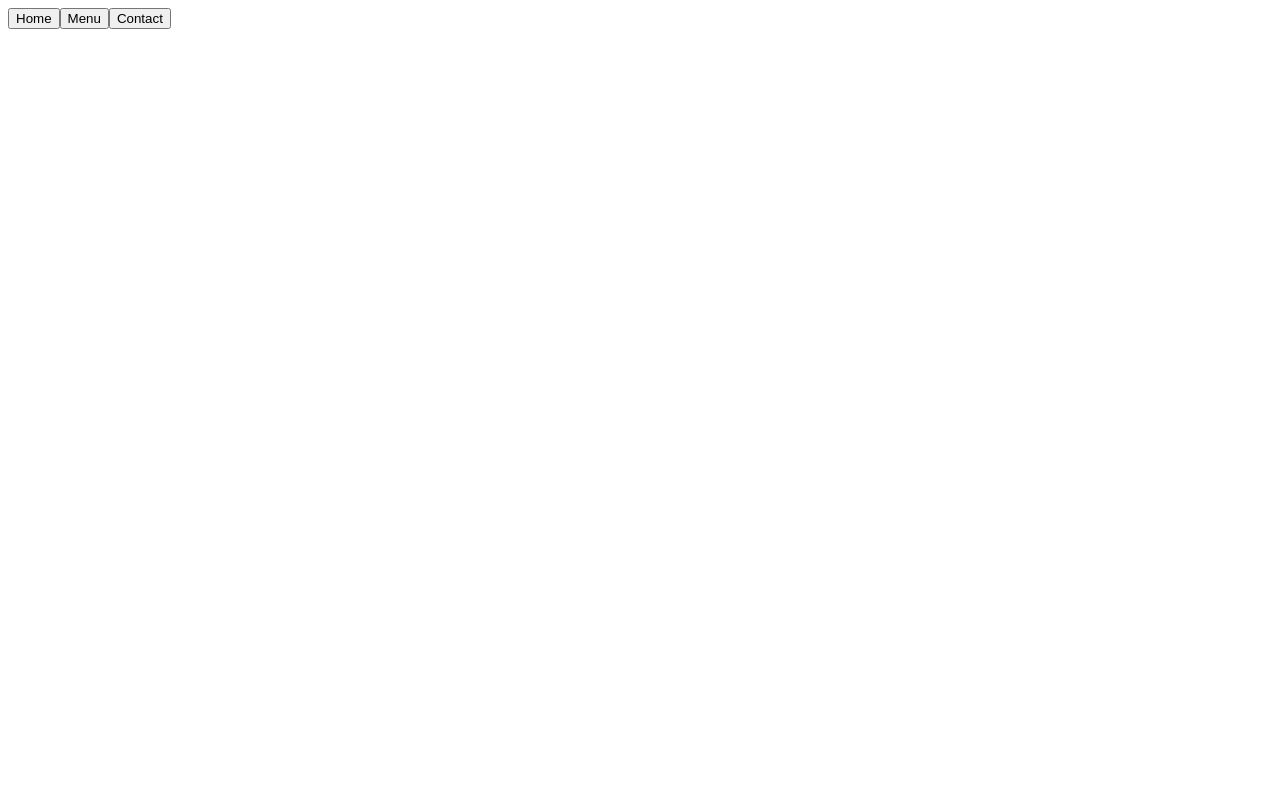
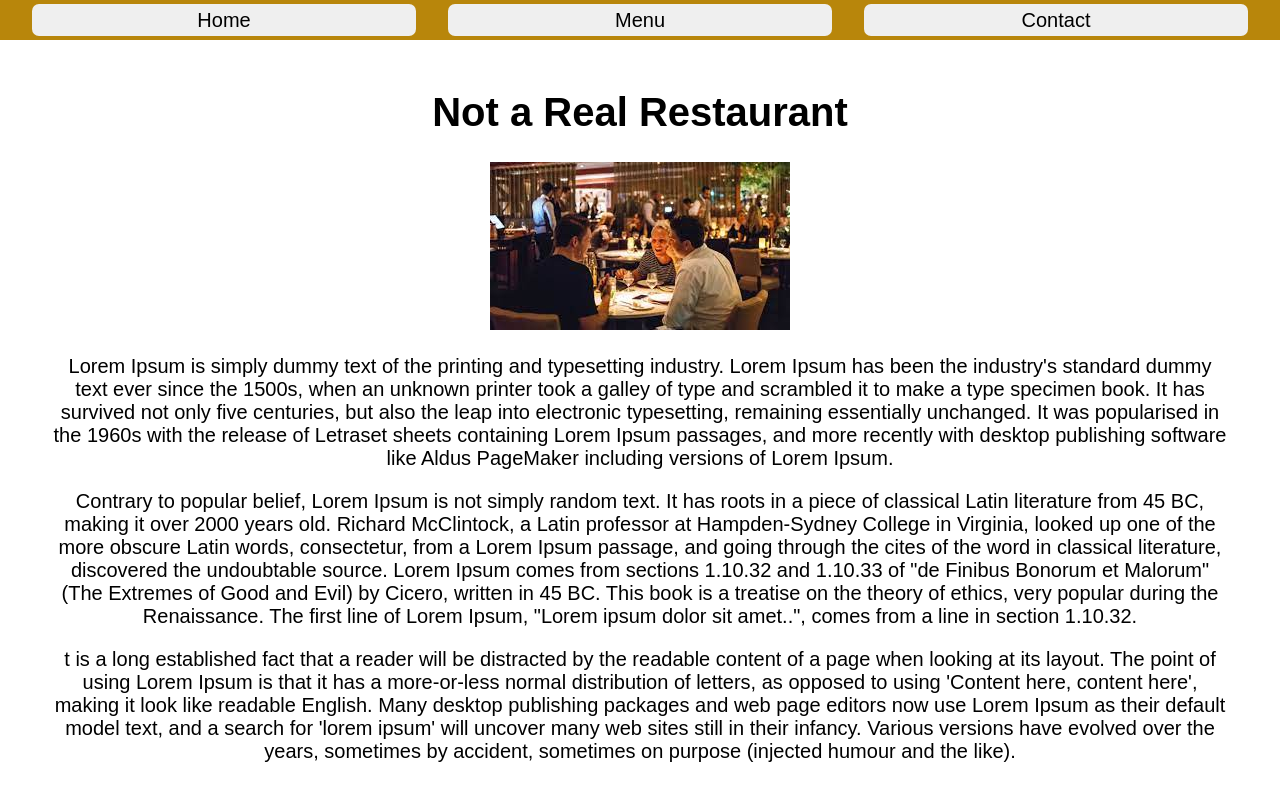
Before and after one commit to juanidb/Restaurant-Page, a website built with webpack: page dist/index.html in a window 1280 px wide. Built offline with nearby package versions, Linux system fonts and the light colour scheme; files whose address does not match are found by name.

Commit message:
added some really basic style, need to put some prices

```diff
--- a/src/index.js
+++ b/src/index.js
@@ -7,25 +7,34 @@ import {contactInfo} from './contact.js';
 // main div.
 const content = document.getElementById('content');
 
-//creatiang the buttons.
+//creating the buttons inside of a div.
 
+const btns = document.createElement('div');
 const homeBtn = document.createElement('button');
 const menuBtn = document.createElement('button');
 const contactBtn = document.createElement('button');
 
+btns.setAttribute('class', 'buttons-div');
 homeBtn.innerHTML = 'Home';
+homeBtn.setAttribute('class', 'buttons')
 menuBtn.innerHTML = 'Menu';
+menuBtn.setAttribute('class', 'buttons')
 contactBtn.innerHTML = 'Contact';
+contactBtn.setAttribute('class', 'buttons')
 
-content.appendChild(homeBtn);
-content.appendChild(menuBtn);
-content.appendChild(contactBtn);
+
+// appending buttons to the div then the div to the main page.
+
+btns.appendChild(homeBtn);
+btns.appendChild(menuBtn);
+btns.appendChild(contactBtn);
+content.appendChild(btns);
 
 // creating a div and appending its parts.
 let homePage = document.createElement('div');
 homePage.setAttribute('class', 'home-page');
 homePage.appendChild(newTitle('Not a Real Restaurant'));
-//homePage.appendChild(newImg('img'));
+homePage.appendChild(newImg('/home/juanidb/Desktop/top/restaurant page/src/images/myRestaurant.jpeg', 'restaurant image'));
 homePage.appendChild(newParag(`Lorem Ipsum is simply dummy text of the printing and typesetting industry. Lorem Ipsum has been the industry's standard dummy text ever since the 1500s, when an unknown printer took a galley of type and scrambled it to make a type specimen book. It has survived not only five centuries, but also the leap into electronic typesetting, remaining essentially unchanged. It was popularised in the 1960s with the release of Letraset sheets containing Lorem Ipsum passages, and more recently with desktop publishing software like Aldus PageMaker including versions of Lorem Ipsum.`));
 homePage.appendChild(newParag(`Contrary to popular belief, Lorem Ipsum is not simply random text. It has roots in a piece of classical Latin literature from 45 BC, making it over 2000 years old. Richard McClintock, a Latin professor at Hampden-Sydney College in Virginia, looked up one of the more obscure Latin words, consectetur, from a Lorem Ipsum passage, and going through the cites of the word in classical literature, discovered the undoubtable source. Lorem Ipsum comes from sections 1.10.32 and 1.10.33 of "de Finibus Bonorum et Malorum" (The Extremes of Good and Evil) by Cicero, written in 45 BC. This book is a treatise on the theory of ethics, very popular during the Renaissance. The first line of Lorem Ipsum, "Lorem ipsum dolor sit amet..", comes from a line in section 1.10.32.`));
 homePage.appendChild(newParag(`t is a long established fact that a reader will be distracted by the readable content of a page when looking at its layout. The point of using Lorem Ipsum is that it has a more-or-less normal distribution of letters, as opposed to using 'Content here, content here', making it look like readable English. Many desktop publishing packages and web page editors now use Lorem Ipsum as their default model text, and a search for 'lorem ipsum' will uncover many web sites still in their infancy. Various versions have evolved over the years, sometimes by accident, sometimes on purpose (injected humour and the like).`));
@@ -66,3 +75,5 @@ homeBtn.addEventListener('click', (e) => {
     else if (content.contains(contactPage)) content.replaceChild(homePage, contactPage);
     else if (!content.contains(homePage)) content.appendChild(homePage);
     });
+//clicking the home button so the page loads with this and not empty.
+ homeBtn.click();
--- a/src/menu.js
+++ b/src/menu.js
@@ -17,4 +17,6 @@ const menuInfo = (...items) => {
     return menuDiv;
 }
 
+// for more detailed menu I should make a function to create food objects.
+
 export {menuInfo}
```
Also changed, not shown: dist/index.html, dist/main.js, dist/style.css (added).
